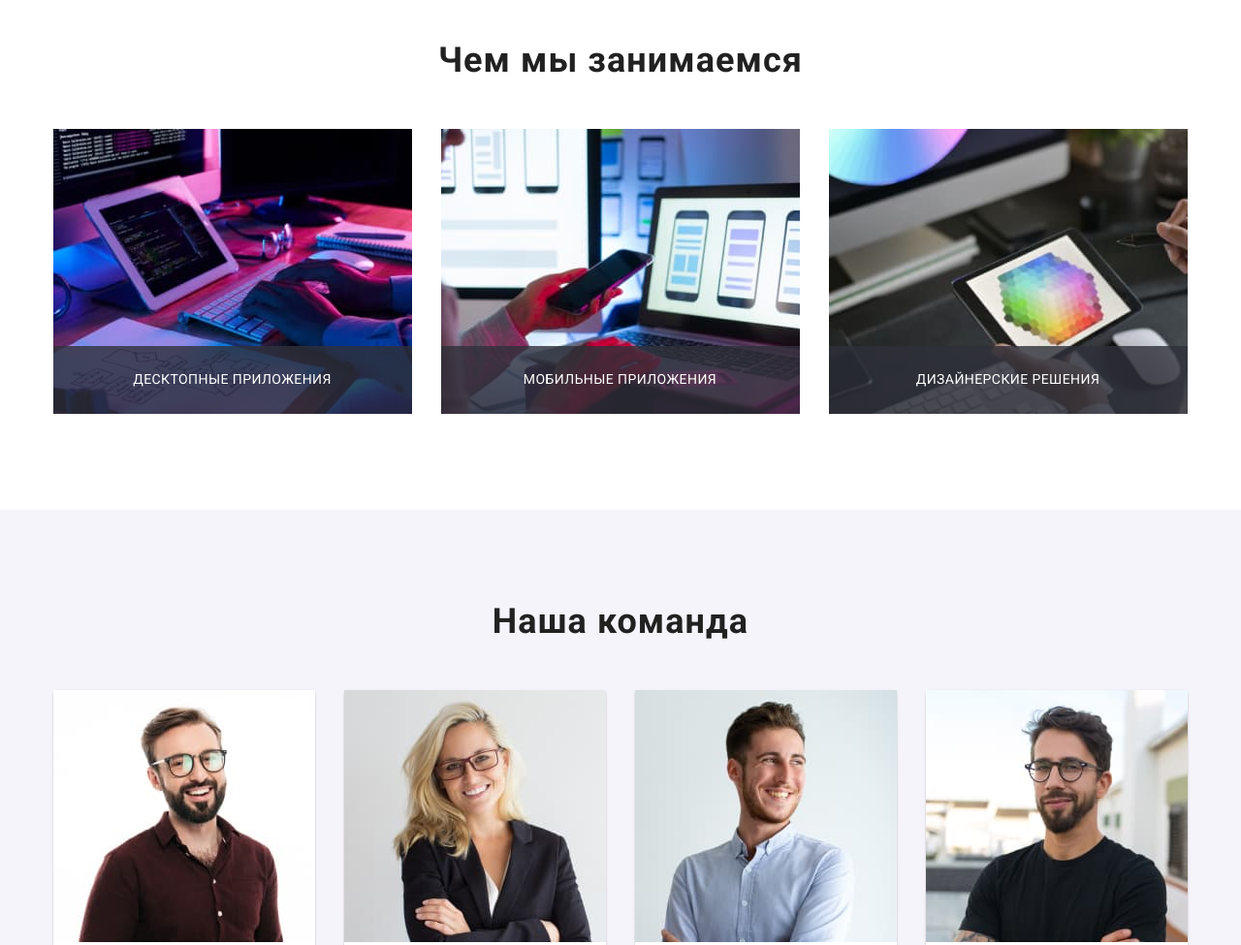
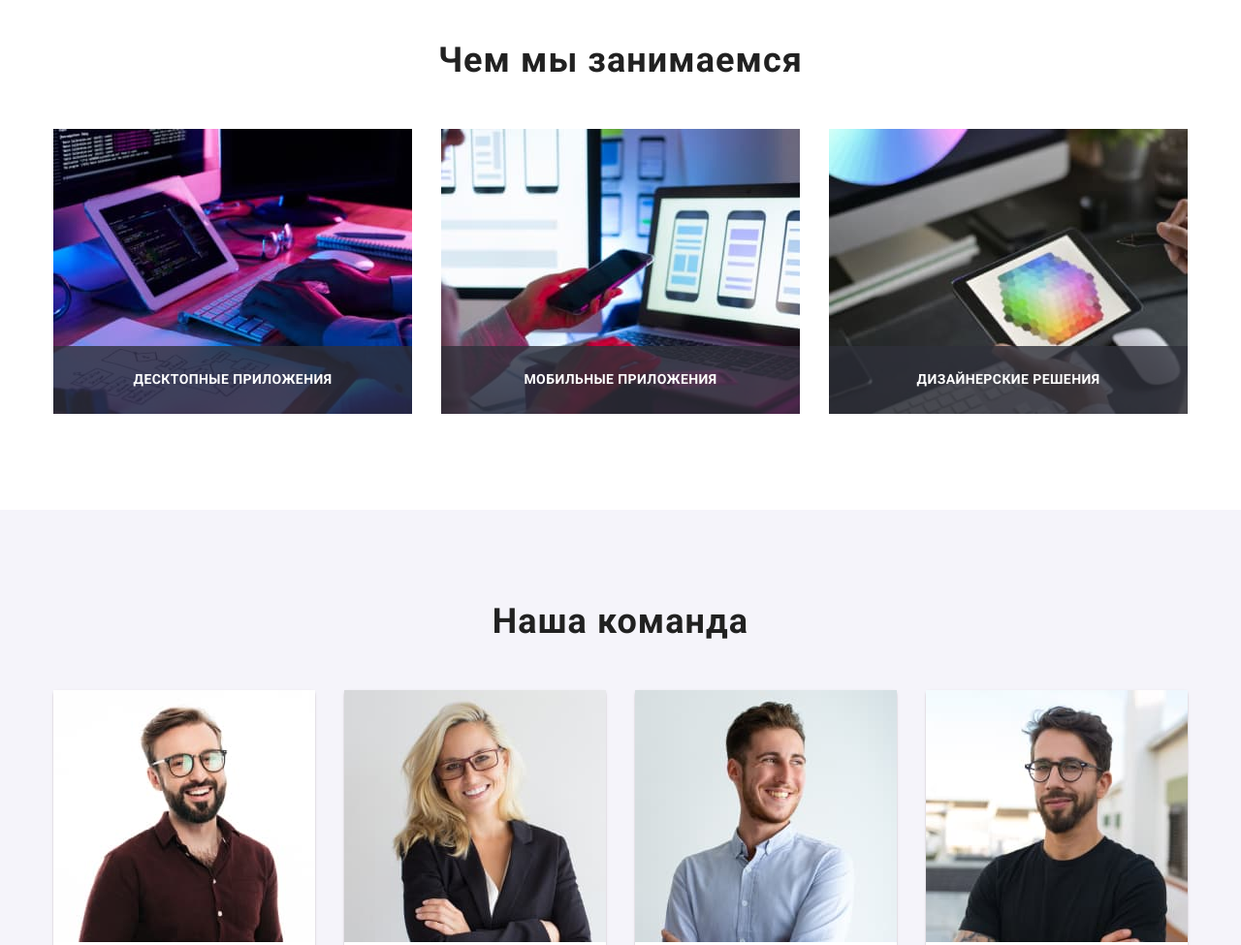
Before and after one commit to OleksandrPushOk/goit-markup-hw-05, a plain HTML site: page index.html in a window 1280 px wide. Shown: the part 1080-2055 px from the top of the page at 97% size. Drawn offline with nearby package versions, Linux system fonts and the light colour scheme.

Commit message:
У секції work з списків прибрав дів , тут же в абзаці прибрав падінги та замінив їх на флекс-властивість. В секції наша команда соц.лінки переніс в загальний дів

```diff
--- a/css/styles.css
+++ b/css/styles.css
@@ -327,15 +327,19 @@ ul {
   display: flex;
   padding-left: 0px;
 }
-.work-activity .work-iten + .work-iten {
+.work-activity .work-image + .work-image {
   margin-left: 30px;
 }
 .work-image {
   position: relative;
 }
 .work-text {
-  display: inline-block;
+  display: flex;
+  align-items: center;
+  justify-content: center;
+
   position: absolute;
+
   top: 224px;
   right: 0;
   width: 100%;
@@ -345,19 +349,13 @@ ul {
 }
 
 .work-text p {
-  display: flex;
-  padding-top: 27px;
-  padding-left: 82px;
-  padding-bottom: 27px;
-  padding-right: 83px;
   margin-top: 0px;
   margin-bottom: 0px;
 
-  justify-content: center;
-  font-style: bold;
   font-size: 14px;
   line-height: 1.14;
   letter-spacing: 0.03em;
+  font-weight: bold;
 }
 
 /* Секція:"Наша команда" */
@@ -413,7 +411,7 @@ ul {
   display: flex;
   padding-top: 0px;
   margin-top: 0px;
-  margin-bottom: 0px;
+  margin-bottom: 16px;
   justify-content: center;
 
   color: #757575;
@@ -423,7 +421,7 @@ ul {
 }
 .social-icons {
   display: inline-flex;
-  padding: 0px 32px 30px 32px;
+  padding-left: 0px;
 }
 .social-icons-iten:not(:last-child) {
   margin-right: 10px;
--- a/index.html
+++ b/index.html
@@ -84,30 +84,24 @@
             <div class="container">
                 <h2 class="work-title">Чем мы занимаемся</h2>
                 <ul class="work-activity">
-                    <div class="work-iten">
                         <li class="work-image">
                             <img src="./images/img.jpg" width="370" height="294" alt="Человек пишет код">
                             <div class="work-text">
                                 <p>ДEСКТОПНЫЕ ПРИЛОЖЕНИЯ</p>
                             </div>
                         </li>
-                    </div>
-                    <div class="work-iten">
                          <li class="work-image">
                             <img src="./images/img1.jpg" width="370" height="294" alt="Человек делает приложения">
                             <div class="work-text">
                                 <p>МОБИЛЬНЫЕ ПРИЛОЖЕНИЯ</p>
                             </div>
                         </li>
-                    </div>
-                    <div class="work-iten">
                         <li class="work-image">
                             <img src="./images/img2.jpg" width="370" height="294" alt="Человек вибирает цвет">
                             <div class="work-text">
                                 <p>ДИЗАЙНЕРСКИЕ РЕШЕНИЯ</p>
                             </div>
                         </li>
-                    </div>
                 </ul>
             </div>
         </section>
@@ -121,7 +115,6 @@
                         <div class="team-group">
                             <h3 class="team-list">Игорь Демьяненко</h3>
                             <p class="team-text">Product Designer</p>
-                        </div>
                             <ul class="social-icons">
                                 <li class="social-icons-iten">
                                     <a href="instagram" class="social-icons-link" target="_blank" rel="noopener noreferrer">
@@ -152,13 +145,13 @@
                                     </a>
                                 </li>
                             </ul>
+                        </div>
                     </li>
                     <li class="team-best">
                         <img class="team-images" src="./images/img5.jpg" width="270" height="260" alt="Ольга Репина">
                         <div class="team-group">
                             <h3 class="team-list">Ольга Репина</h3>
                             <p class="team-text">Frontend Developer</p>
-                        </div>
                             <ul class="social-icons">
                                 <li class="social-icons-iten">
                                     <a href="instagram" class="social-icons-link" target="_blank" rel="noopener noreferrer">
@@ -189,13 +182,13 @@
                                     </a>
                                 </li>
                             </ul>
+                        </div>
                     </li>
                     <li class="team-best">
                         <img class="team-images" src="./images/img6.jpg" width="270" height="260" alt="Николай Тарасов">
                         <div class="team-group">
                             <h3 class="team-list">Николай Тарасов</h3>
                             <p class="team-text">Marketing</p>
-                        </div>
                             <ul class="social-icons">
                                 <li class="social-icons-iten">
                                     <a href="instagram" class="social-icons-link" target="_blank" rel="noopener noreferrer">
@@ -226,13 +219,13 @@
                                     </a>
                                 </li>
                             </ul>
+                        </div>
                     </li>
                     <li class="team-best">
                         <img class="team-images" src="./images/img7.jpg" width="270" height="260" alt="Михаил Ермаков">
                         <div class="team-group">
                             <h3 class="team-list">Михаил Ермаков</h3>
                             <p class="team-text">UI Designer</p>
-                        </div>
                             <ul class="social-icons">
                                 <li class="social-icons-iten">
                                     <a href="instagram" class="social-icons-link" target="_blank" rel="noopener noreferrer">
@@ -263,6 +256,7 @@
                                     </a>
                                 </li>
                             </ul>
+                        </div>
                     </li>
                 </ul>
             </div>
```
Lines whose indentation alone changed are shown as unchanged.
